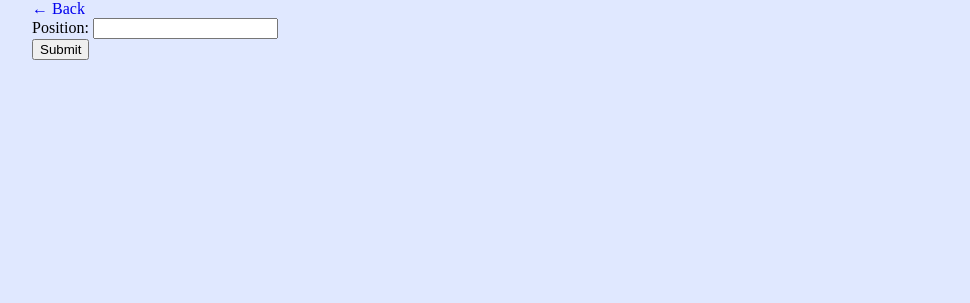
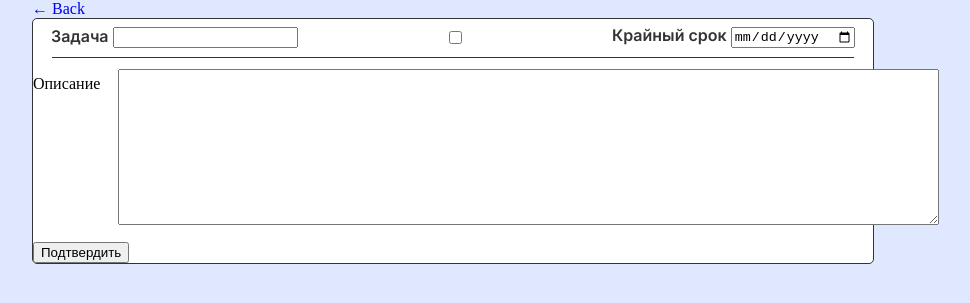
Before and after one commit to Artreko/Tasked, a Django app: template taskedapp/templates/taskedapp/task_form.html in a window 1280 px wide. Shown: the part 78-381 px from the top of the page, without its empty margins (83-1053 px from the left). Run offline with Django 4.2, Linux system fonts and the light colour scheme; the template is opened without the code that fills it: values named after a table or form of the project are taken from there, others are empty.

Commit message:
task form widgets added

```diff
--- a/taskedapp/forms.py
+++ b/taskedapp/forms.py
@@ -1,16 +1,42 @@
 from django import forms
-from django.contrib.auth.forms import UserCreationForm
+from django.forms import ModelForm
+from django.contrib.auth.forms import UserCreationForm, AuthenticationForm
 from django.contrib.auth.models import User
+from .models import Task
+from datetime import date
+
 # Reordering Form and View
 
 
-class PositionForm(forms.Form):
-    position = forms.CharField()
-
 class SignupForm(UserCreationForm):
     email = forms.EmailField(max_length=200, help_text='Required')
+
     class Meta:
         model = User
         fields = ('username', 'email', 'password1', 'password2')
+        labels = {
+            'username': 'Логин'
+        }
 
-# class
+
+class TaskForm(forms.ModelForm):
+    class Meta:
+        model = Task
+        fields = ['title', 'complete', 'deadline', 'description', ]
+        localized_fields = '__all__'
+        widgets = {
+            'deadline': forms.DateInput( attrs={
+                'class': 'date-class',
+                'type': 'date'
+            }),
+            'description': forms.Textarea(attrs={
+                'class': 'task-description',
+                'rows': 10, 'cols': 100
+                })
+        }
+        labels = {
+            'title': 'Название',
+            'completed': 'Завершено',
+            'description': 'Описание',
+            'deadline': 'Крайный срок',
+        }
--- a/taskedapp/models.py
+++ b/taskedapp/models.py
@@ -8,7 +8,7 @@ class Task(models.Model):
     title = models.CharField(max_length=200)
     description = models.TextField(null=True, blank=True)
     complete = models.BooleanField(default=False)
-    deadline = models.DateField(null=True)
+    deadline = models.DateField(blank=True, null=True)
 
     def __str__(self):
         return self.title
--- a/taskedapp/templates/taskedapp/register.html
+++ b/taskedapp/templates/taskedapp/register.html
@@ -11,11 +11,7 @@
             {% for field in form %}
                 {{ field.errors }}
                 <div class="user_data_title">
-                    {% if field.name == 'username' %}
-                        Логин:
-                    {% else %}
-                        {{ field.label_tag }}
-                    {% endif %}
+                        {{ field.label }}
                 </div>
                     {{ field }}
         {% endfor %}
--- a/taskedapp/templates/taskedapp/task_form.html
+++ b/taskedapp/templates/taskedapp/task_form.html
@@ -6,8 +6,18 @@
 <div class="card-body">
     <form method="POST" action="">
         {% csrf_token %}
-        {{form.as_div}}
-        <input class="button" type="submit" value="Submit">
+        <div class="task_unit">
+            <div class="task_header">
+                <h2 class="task_title">Задача {{form.title}}</h2>
+                <h2 class="task_check">{{form.complete}}</h2>
+                <h2 class="task_date">{{form.deadline.label}} {{form.deadline}}</h2>
+            </div>
+            <div class="task_unit_main">
+                <p>{{form.description.label}}</p>
+                <p class="task_description">{{form.description}}</p>
+            </div>
+            <input class="button" type="submit" value="Подтвердить">
+        </div>
     </form>
 </div>
 
--- a/taskedapp/templates/taskedapp/task_list.html
+++ b/taskedapp/templates/taskedapp/task_list.html
@@ -15,14 +15,14 @@
             </div>
             <div class="task_unit_main">
                 <p class="task_description">{{task.description}}</p>
-                <li class="task_ops">
+                <div class="task_ops">
                     <a class="edit-link" href="{% url 'task-edit' task.id %}">
                         <div class="icon edit_icon"></div>
                     </a>
                     <a class="delete-link" href="{% url 'task-delete' task.id %}">
                         <div class="icon delete_icon"></div>
                     </a>
-                </li>
+                </div>
             </div>
         </div>
     </div>
```
Also changed, not shown: taskedapp/templates/taskedapp/login.html (+12 -15 lines), taskedapp/views.py (+6 -2 lines), 1 other file.
